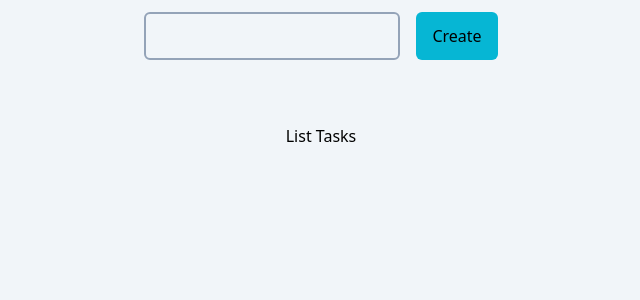
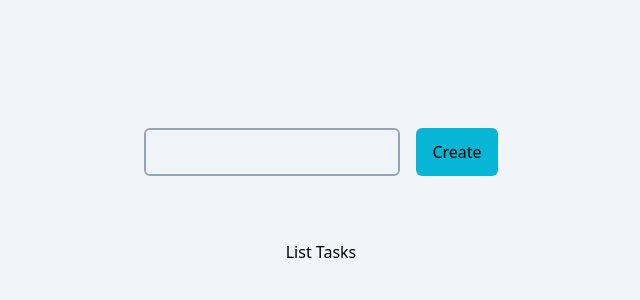
Before and after one commit to Kadunapikin/dnd-todo-app, a React (Vite) app: page / in a window 1280 px wide. Shown: the top 300 px of the page, without its empty margins (319-959 px from the left). Built offline with nearby package versions, Linux system fonts and the light colour scheme.

Commit message:
add a check to ensure task is more than 3 characters

```diff
--- a/src/App.jsx
+++ b/src/App.jsx
@@ -14,7 +14,7 @@ useEffect(() => {
   return (
     <>
       <Toaster />
-      <div className="bg-slate-100 w-screen h-screen flex flex-col items-center pt-3 gap-16">
+      <div className="bg-slate-100 w-screen h-screen flex flex-col items-center pt-32 gap-16">
       <CreateTasks tasks={tasks} setTasks={setTasks} />
       <ListTasks tasks={tasks} setTasks={setTasks} />
       </div>
--- a/src/assets/components/CreateTasks.jsx
+++ b/src/assets/components/CreateTasks.jsx
@@ -1,4 +1,5 @@
 import { useState } from "react";
+import toast from "react-hot-toast";
 import { v4 as uuidv4 } from 'uuid';
 
 const CreateTasks = ({ tasks, setTasks }) => {
@@ -12,11 +13,11 @@ console.log(task);
 
 const handleSubmit = (e) => {
     e.preventDefault();
+    if(task.name.length < 3) return toast.error('A task must contain more than 3 characters')
     setTasks((prev) => {
         const list = [...prev, task];
         localStorage.setItem("tasks", JSON.stringify(list));
         return list
-        setTask('');
     });
 };
 
```
